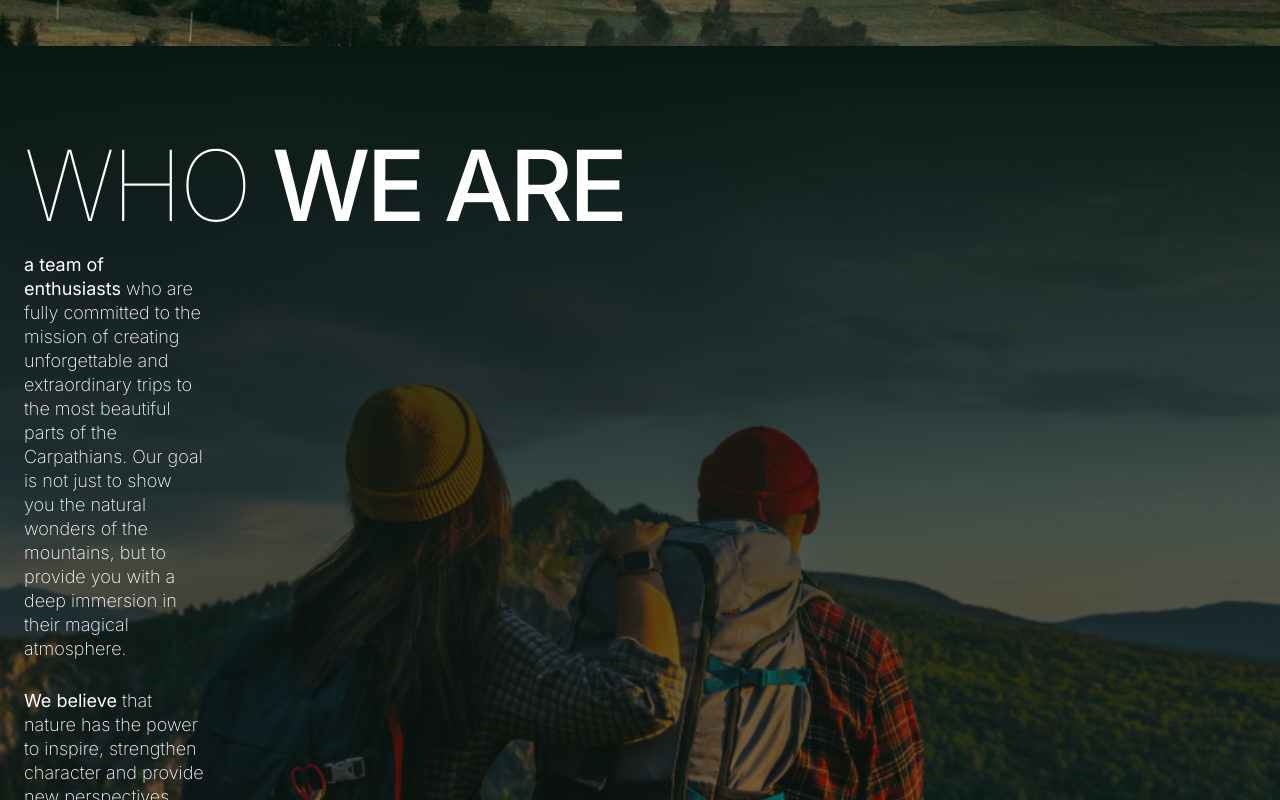
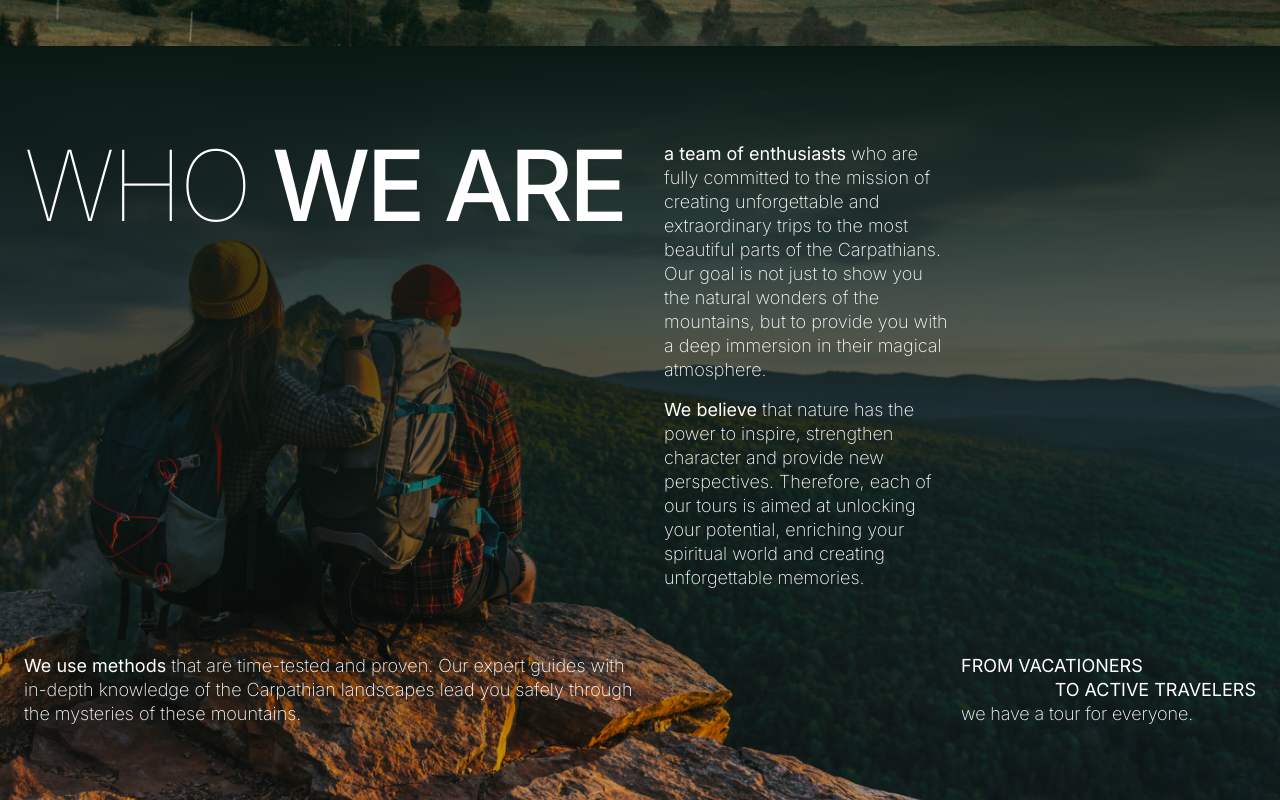
Before and after one commit to acvetochka/carp-travel, a Next.js app: page / in a window 1280 px wide. Shown: the part 680-1480 px from the top of the page. Built offline with nearby package versions, Linux system fonts and the light colour scheme.

Commit message:
add adaptive to about-section

```diff
--- a/app/globals.css
+++ b/app/globals.css
@@ -35,9 +35,15 @@ body {
     url('/about-bg.png');
   background-repeat: no-repeat;
     background-size: cover;
-    background-position: left;
+      /* background-position: center; */
+        background-position: 20% 50%;
   }
 
+        /* @media screen and (min-width: 768px) {
+          .about-bg {
+            background-position: center;
+          }
+        } */
   .gallery-bg {
     background-color: #001826;
     background-image: linear-gradient(180deg, #001826 0%, #0A1813 0%, rgba(2, 15, 8, 0.85) 100%, rgba(0, 37, 49, 0.00) 100%),
--- a/components/About/About.jsx
+++ b/components/About/About.jsx
@@ -6,20 +6,28 @@ const About = () => {
   const { title, titleAccent, description, losung } = about;
   return (
     <Section id="about" className="about-bg">
-      <div className="container grid gap-2">
-        <Title title={title} accent={titleAccent} />
+      <div className="container grid gap-2 md:grid-cols-[218px_266px_220px] md:grid-rows-[240px_180px_117px] md:gap-x-0 md:gap-y-4 xl:grid-cols-[50%_25%_25%] xl:grid-rows-[256px_192px_120px]">
+        <Title
+          title={title}
+          accent={titleAccent}
+          className="md:col-start-1 md:col-end-3 xl:col-end-2"
+        />
         {description.map(({ textAccent, text }, idx) => (
           <p
             key={idx}
             className={`text-base-m md:text-base-t xl:text-base-d font-extralight ${
-              idx === 2 ? 'row-start-5' : 'w-[180px] mb-5'
+              idx === 2
+                ? 'row-start-5  md:row-start-3 md:col-start-2 md:col-span-2 md:self-end xl:col-start-1 xl:col-end-2'
+                : 'w-[180px] mb-5 md:w-full md:col-start-3 xl:col-start-2 xl:pl-6'
+            } ${idx === 0 && ' md:row-start-1 md:pt-[9px] md:m-0 xl:pt-4'} ${
+              idx === 1 && 'md:row-start-2'
             }`}
           >
             <span className="font-normal">{textAccent}</span>
             {text}
           </p>
         ))}
-        <div className="justify-self-end w-[180px] mt-5 mb-10">
+        <div className="justify-self-end w-[180px] mt-5 mb-10 md:row-start-2 md:w-full md:self-end md:m-0 xl:row-start-3 xl:col-start-3 xl:pl-[13px]">
           {losung.map((item, idx) => (
             <p
               key={idx}
--- a/components/Header.jsx
+++ b/components/Header.jsx
@@ -39,7 +39,7 @@ const Header = () => {
               className="block lg:hidden uppercase"
               onClick={openMobileMenu}
             >
-              Меню
+              Menu
             </button>
             <MobileMenu isOpen={isMobileMenuOpen} onClose={closeMobileMenu} />
           </div>
--- a/components/Title.jsx
+++ b/components/Title.jsx
@@ -1,6 +1,8 @@
-const Title = ({ title, accent }) => {
+const Title = ({ title, accent, className = '' }) => {
   return (
-    <h2 className="text-title-m md:text-title-t xl:text-title-d font-thin uppercase">
+    <h2
+      className={`text-title-m md:text-title-t xl:text-title-d font-thin uppercase ${className}`}
+    >
       {title} <span className="font-medium">{accent}</span>
     </h2>
   );
```
